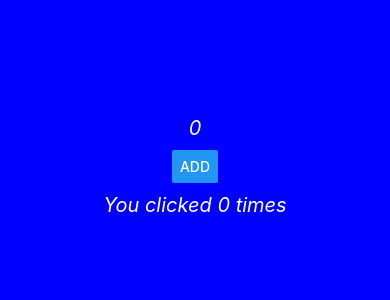
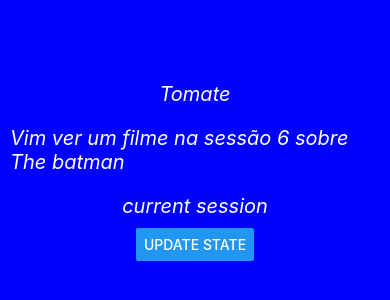
Before and after one commit to JulioVianaDev/expo-project, a React Native app: screen / in a window 390 px wide. Shown: the part 256-556 px from the top of the page. Built offline with nearby package versions, Linux system fonts and the light colour scheme.

Commit message:
Operador ternário e mudando o State

```diff
--- a/App.js
+++ b/App.js
@@ -5,19 +5,24 @@
   Text,
   Button,
 } from 'react-native';
-
+{/* STATE É MUTAVEL E O PROPS É UMA CARACTERISTICA IMUTAVEL*/}
 const App = () => {
-  const [counter, setCounter] = useState(0);
+  const [name, setName] = useState('Tomate')
+  const [session, setSession] = useState({ number: 6, title: 'The batman' })
+  const [current, setCurrent] = useState(true)
 
   const onClickHandler = () => {
-    setCounter(counter + 1)
+    setName('Otaku')
+    setSession({ number: 7, title: 'Jujust kaisen' })
+    setCurrent(false)
   }
 
   return (
     <View style={styles.body}>
-      <Text style={styles.text}>{counter * 5}</Text>
-      <Button title='Add' onPress={onClickHandler}></Button>
-      <Text style={styles.text}>You clicked {counter} times</Text>
+      <Text style={styles.text}>{name}</Text>
+      <Text style={styles.text}>Vim ver um filme na sessão {session.number} sobre {session.title}</Text>
+      <Text style={styles.text}>{current ? 'current session' : 'next session'}</Text>
+      <Button title='Update State' onPress={onClickHandler}></Button>
     </View>
   );
 };
```
